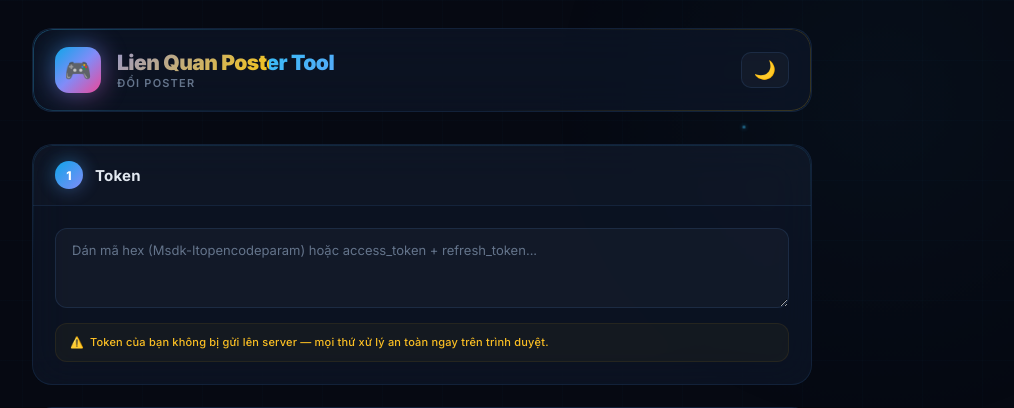
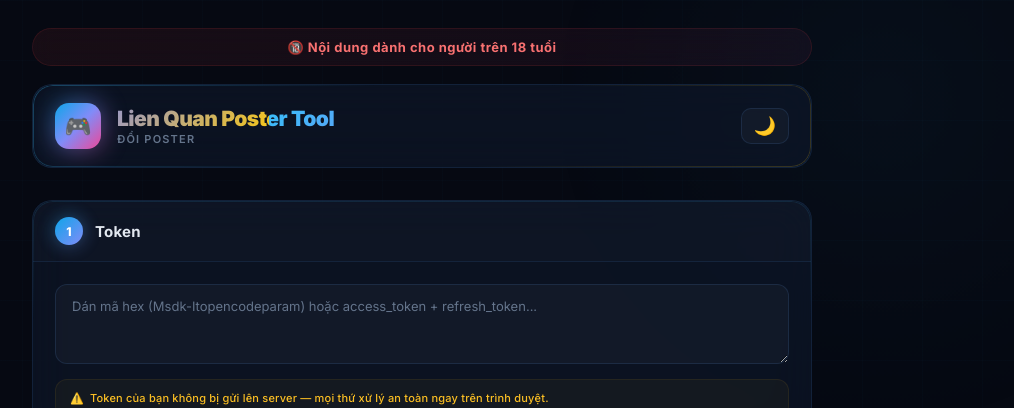
Before and after one commit to ifdelwyn/poster, a FastAPI app: page / in a window 1280 px wide. Shown: the top 408 px of the page, without its empty margins (218-1232 px from the left). Run offline with FastAPI, Linux system fonts and the light colour scheme; some libraries are stand-ins or nearby versions.

Commit message:
thêm banner 18+

```diff
--- a/static/style.css
+++ b/static/style.css
@@ -121,6 +121,20 @@ body::after {
   15% { opacity: 0.5; }
   85% { opacity: 0.5; }
   100% { transform: translateY(-10vh) scale(1); opacity: 0; }
+}
+
+.banner-18 {
+  text-align: center;
+  padding: 10px 16px;
+  margin-bottom: 18px;
+  background: linear-gradient(135deg, rgba(239, 68, 68, 0.08), rgba(217, 70, 150, 0.06));
+  border: 1px solid rgba(239, 68, 68, 0.12);
+  border-radius: var(--radius-lg);
+  font-size: 13px;
+  font-weight: 700;
+  color: #f87171;
+  letter-spacing: 0.5px;
+  backdrop-filter: blur(10px);
 }
 
 .wrapper {
--- a/templates/index.html
+++ b/templates/index.html
@@ -16,6 +16,8 @@
 <div class="particle"></div>
 
 <div class="wrapper">
+
+<div class="banner-18">🔞 Nội dung dành cho người trên 18 tuổi</div>
 
 <header>
   <div class="logo">
```
